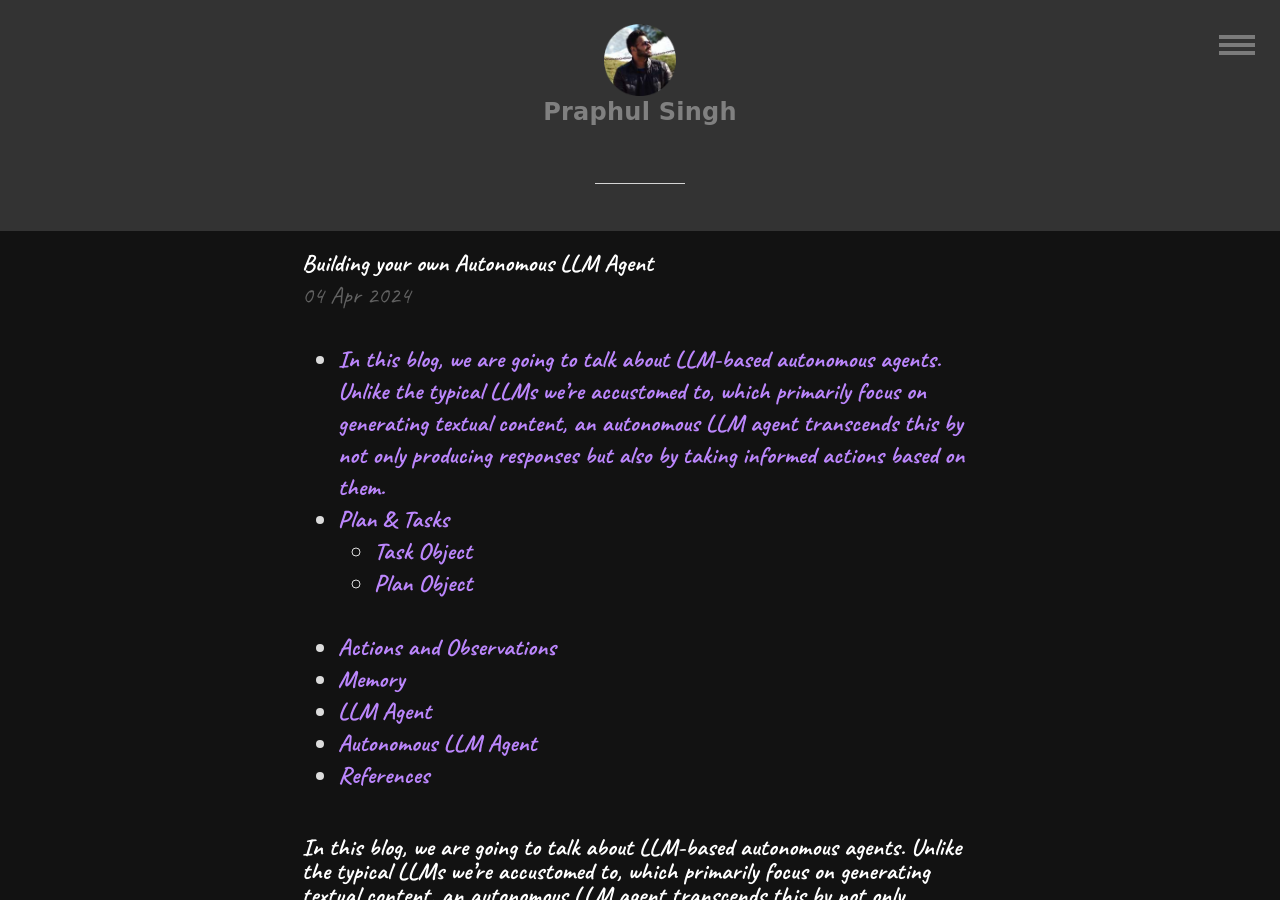
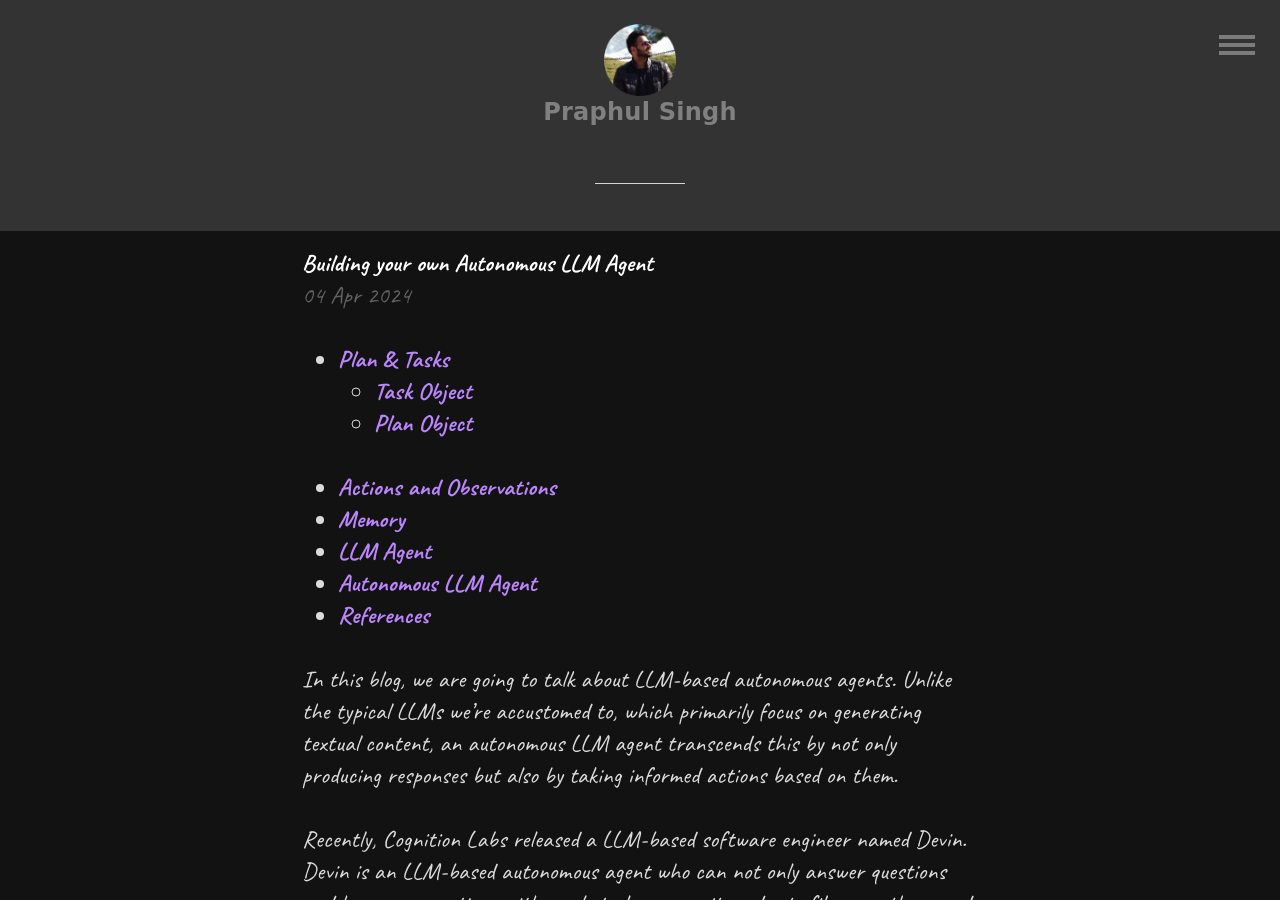
Before and after one commit to spraphul/blog, a Jekyll site: the page built from _posts/2024-04-04-autonomous-agent.md, in a window 1280 px wide and 900 px high. Built offline with Jekyll 4.4.1, drawn with Linux system fonts in a browser that asks for light colours; some web fonts are replaced.

Commit message:
Update 2024-04-04-autonomous-agent.md

```diff
--- a/_posts/2024-04-04-autonomous-agent.md
+++ b/_posts/2024-04-04-autonomous-agent.md
@@ -5,7 +5,7 @@ title: Building your own Autonomous LLM Agent
 * TOC
 {:toc}
 
-##### In this blog, we are going to talk about LLM-based autonomous agents. Unlike the typical LLMs we're accustomed to, which primarily focus on generating textual content, an autonomous LLM agent transcends this by not only producing responses but also by taking informed actions based on them.
+In this blog, we are going to talk about LLM-based autonomous agents. Unlike the typical LLMs we're accustomed to, which primarily focus on generating textual content, an autonomous LLM agent transcends this by not only producing responses but also by taking informed actions based on them.
 
 Recently, Cognition Labs released a LLM-based software engineer named Devin. Devin is an LLM-based autonomous agent who can not only answer questions and have conversations with you but also can write codes to files, run them, and deploy them automatically.
 
```
